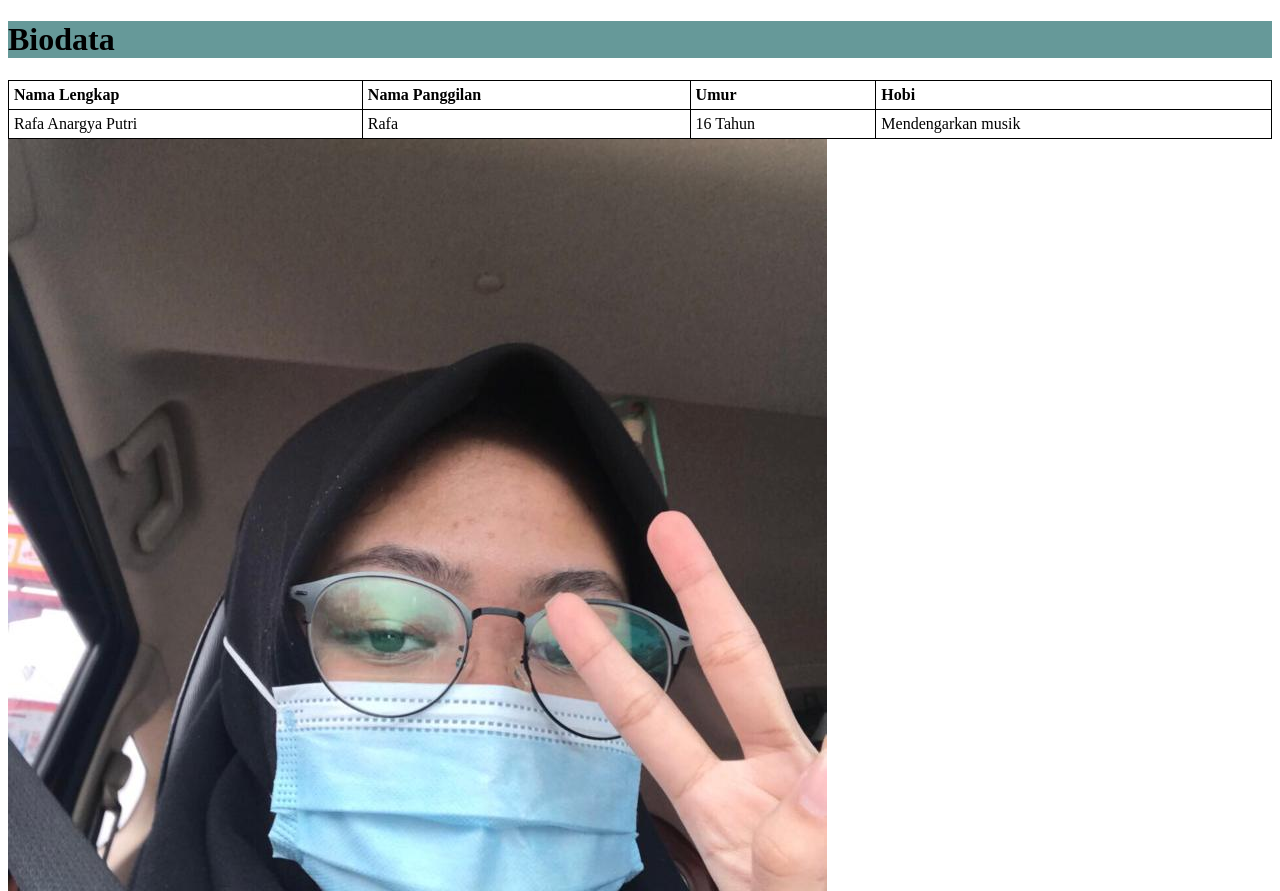
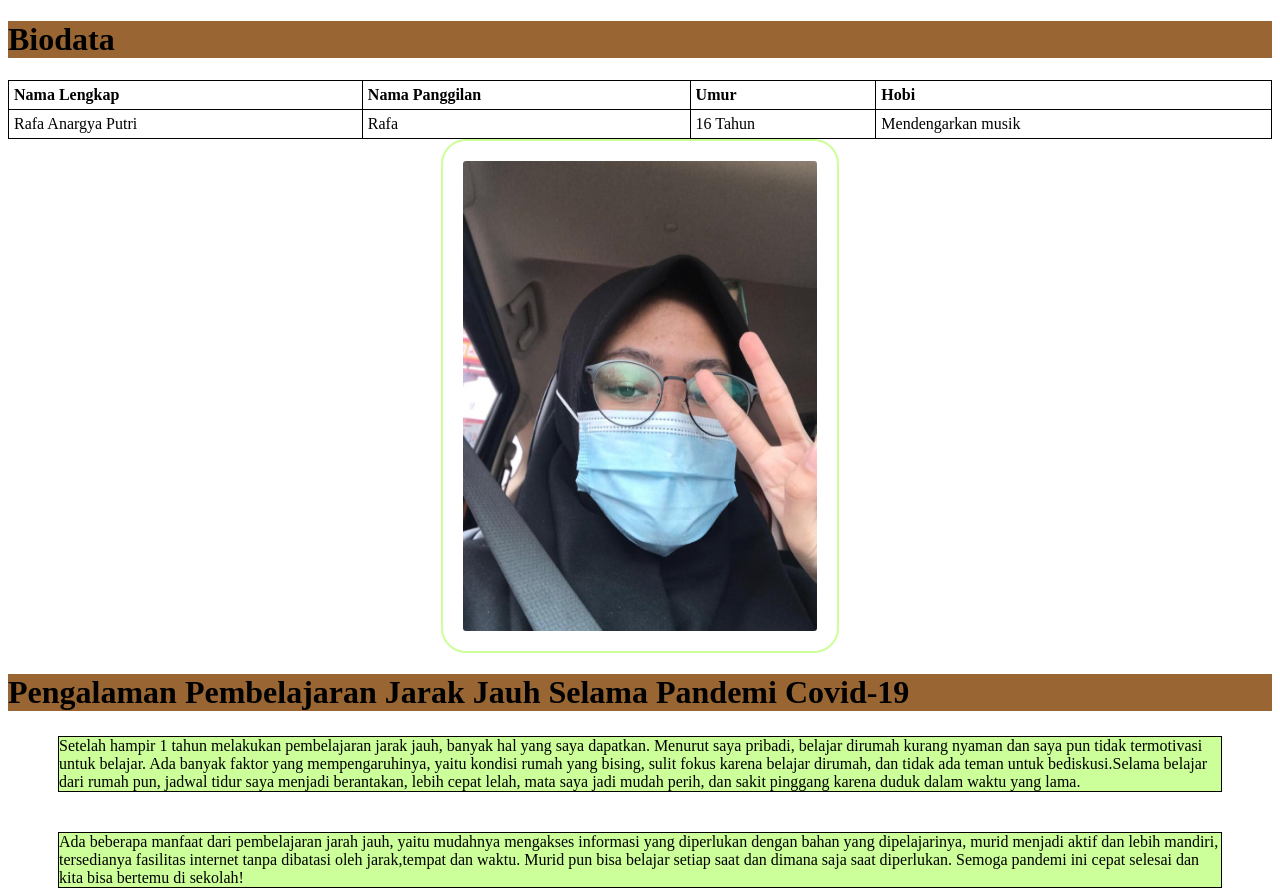
Before and after one commit to rafaanargya/rafaanargya.github.io, a plain HTML site: page index.html in a window 1280 px wide. Shown: the top 891 px of the page. Drawn offline with Linux system fonts and the light colour scheme.

Commit message:
Add files via upload

```diff
--- a/index.html
+++ b/index.html
@@ -17,7 +17,7 @@ th {
 </head>
 <body>
 
-<h1 style="background-color:#669999;">Biodata</h1>
+<h1 style="background-color:#996633;">Biodata</h1>
 <table style="width:100%">
   <tr>
     <th>Nama Lengkap</th>
@@ -33,11 +33,52 @@ th {
   </tr>
 </table>
 
-<img src="Rafa-Anargya.jpeg" alt="Rafa-Anargya">
+<style>
 
-<h1 style="background-color:#669999;">Pengalaman Pembelajaran Jarak Jauh Selama Pandemi Covid-19</h1>
-<p>Setelah hampir 1 tahun melakukan pembelajaran jarak jauh, banyak hal yang saya dapatkan. Menurut saya pribadi, belajar dirumah kurang nyaman dan saya pun tidak termotivasi untuk belajar. Ada banyak faktor yang mempengaruhinya, yaitu kondisi rumah yang bising, sulit fokus karena belajar dirumah, dan tidak ada teman untuk bediskusi.Selama belajar dari rumah pun, jadwal tidur saya menjadi berantakan, lebih cepat lelah, mata saya jadi mudah perih, dan sakit pinggang karena duduk dalam waktu yang lama.</p>
-<p>Ada beberapa manfaat dari pembelajaran jarah jauh, yaitu mudahnya mengakses informasi yang diperlukan dengan bahan yang dipelajarinya, murid menjadi aktif dan lebih mandiri, tersedianya fasilitas internet tanpa dibatasi oleh jarak,tempat dan waktu. Murid pun bisa belajar setiap saat dan dimana saja saat diperlukan. Semoga pandemi ini cepat selesai dan kita bisa bertemu di sekolah!</p>
+  #rcorners2 {
+  border-radius: 25px;
+  border: 2px solid #ccff99;
+  padding: 20px;
+  width: 200px;
+  height: 150px;
+}
+img {
+  display: block;
+  margin-left: auto;
+  margin-right: auto;
+}
+</style>
+
+<img src="Rafa-Anargya.jpeg" alt="Rafa-Anargya" id="rcorners2" style="width:354px;height:470px;">
+
+
+<style>
+div {
+  border: 1px solid black;
+  margin-top:25px;
+  margin-bottom: 40px;
+  margin-right: 50px;
+  margin-left: 50px;
+  background-color: #ccff99;
+}
+</style>
+
+<h1 style="background-color:#996633;">Pengalaman Pembelajaran Jarak Jauh Selama Pandemi Covid-19</h1>
+
+<div>Setelah hampir 1 tahun melakukan pembelajaran jarak jauh, banyak hal yang saya dapatkan. Menurut saya pribadi, belajar dirumah kurang nyaman dan saya pun tidak termotivasi untuk belajar. Ada banyak faktor yang mempengaruhinya, yaitu kondisi rumah yang bising, sulit fokus karena belajar dirumah, dan tidak ada teman untuk bediskusi.Selama belajar dari rumah pun, jadwal tidur saya menjadi berantakan, lebih cepat lelah, mata saya jadi mudah perih, dan sakit pinggang karena duduk dalam waktu yang lama.</div>
+
+<style>
+div {
+  border: 1px solid black;
+  margin-top:25px;
+  margin-bottom: 40px;
+  margin-right: 50px;
+  margin-left: 50px;
+  background-color: #ccff99;
+}
+</style>
+
+<div>Ada beberapa manfaat dari pembelajaran jarah jauh, yaitu mudahnya mengakses informasi yang diperlukan dengan bahan yang dipelajarinya, murid menjadi aktif dan lebih mandiri, tersedianya fasilitas internet tanpa dibatasi oleh jarak,tempat dan waktu. Murid pun bisa belajar setiap saat dan dimana saja saat diperlukan. Semoga pandemi ini cepat selesai dan kita bisa bertemu di sekolah!</div>
 
 </body>
 </html>
```
